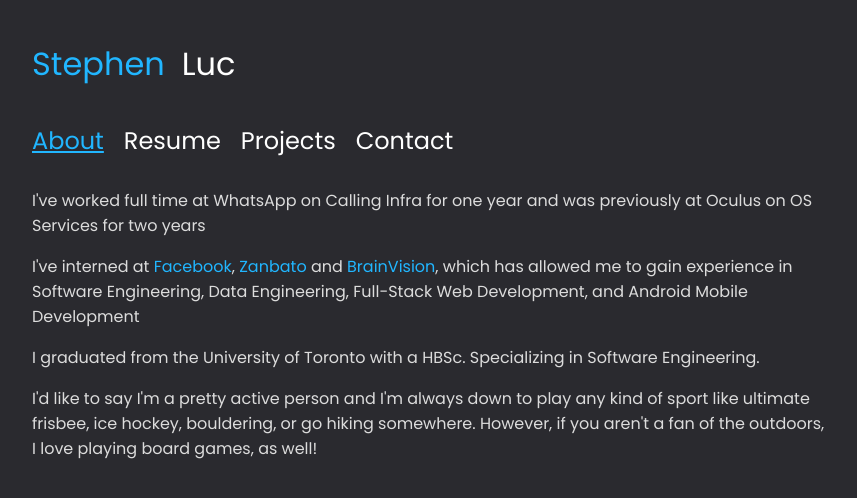
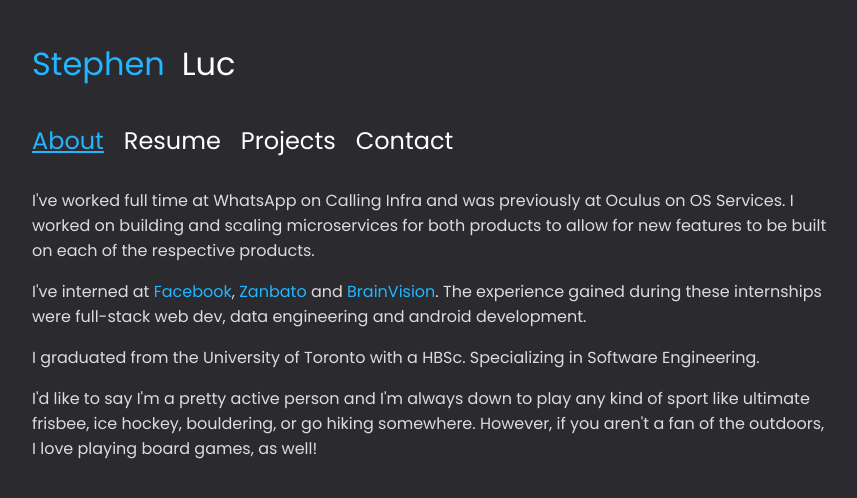
Before and after one commit to stephenluc/stephenluc.github.io, a Jekyll site: the page built from index.html, in a window 1280 px wide. Shown: the top 498 px of the page, without its empty margins (8-865 px from the left). Built offline with Jekyll 4.4.1, drawn with Linux system fonts in a browser that asks for light colours.

Commit message:
Update about.html

```diff
--- a/_includes/about.html
+++ b/_includes/about.html
@@ -1,4 +1,4 @@
-<p>I've worked full time at WhatsApp on Calling Infra for one year and was previously at Oculus on OS Services for two years</p>
-<p>I've interned at <a class='main-text unselected' href="https://www.facebook.com/pg/facebook/about/?ref=page_internal" target="_blank">Facebook</a>, <a class='main-text unselected' href="https://zanbato.com/" target="_blank">Zanbato</a> and <a class='main-text unselected' href="http://www.brainvision.ca/" target="_blank">BrainVision</a>, which has allowed me to gain experience in Software Engineering, Data Engineering, Full-Stack Web Development, and Android Mobile Development</p>
+<p>I've worked full time at WhatsApp on Calling Infra and was previously at Oculus on OS Services. I worked on building and scaling microservices for both products to allow for new features to be built on each of the respective products.</p>
+<p>I've interned at <a class='main-text unselected' href="https://www.facebook.com/pg/facebook/about/?ref=page_internal" target="_blank">Facebook</a>, <a class='main-text unselected' href="https://zanbato.com/" target="_blank">Zanbato</a> and <a class='main-text unselected' href="http://www.brainvision.ca/" target="_blank">BrainVision</a>. The experience gained during these internships were full-stack web dev, data engineering and android development.</p>
 <p>I graduated from the University of Toronto with a HBSc. Specializing in Software Engineering.</p>
 <p>I'd like to say I'm a pretty active person and I'm always down to play any kind of sport like ultimate frisbee, ice hockey, bouldering, or go hiking somewhere. However, if you aren't a fan of the outdoors, I love playing board games, as well!</p>
```
